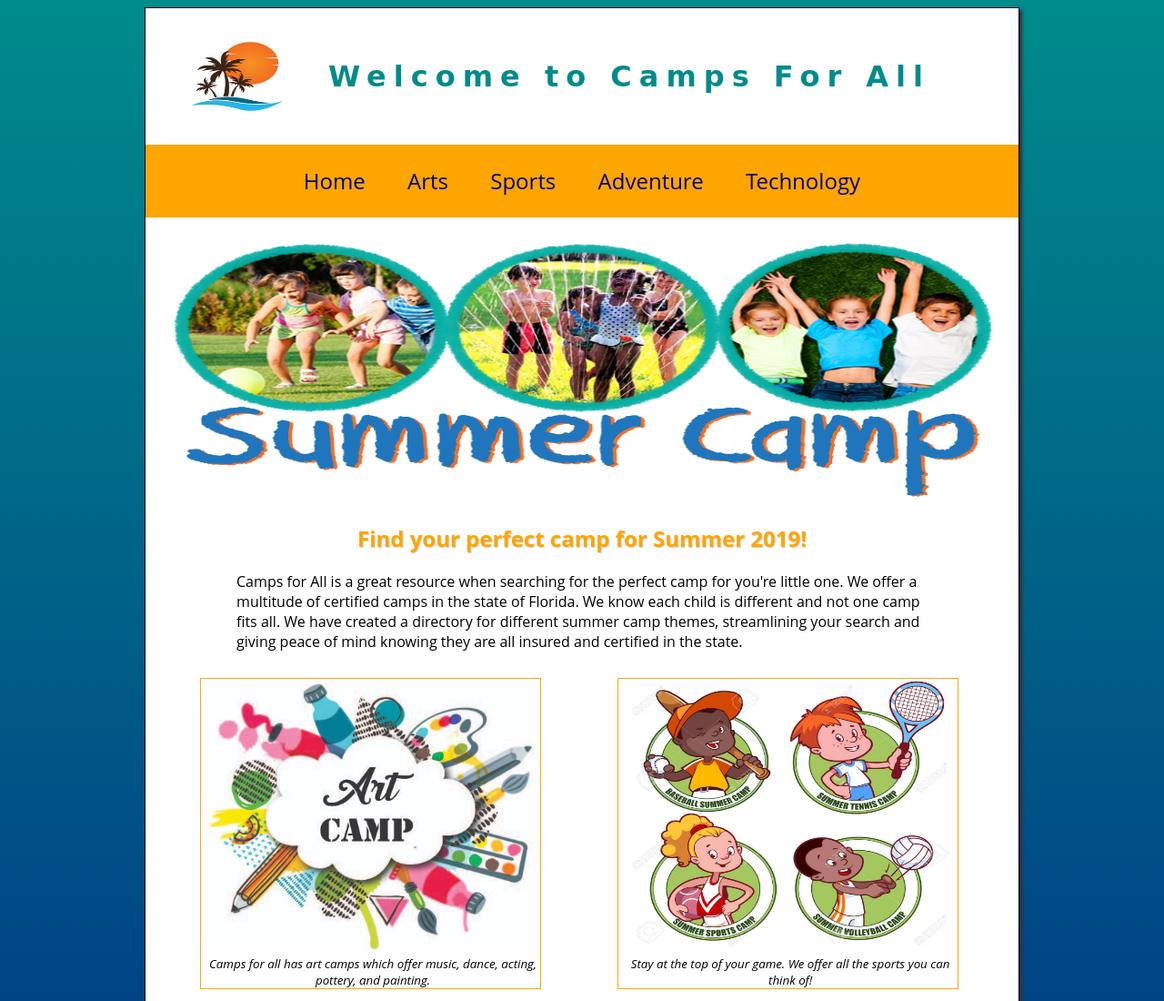
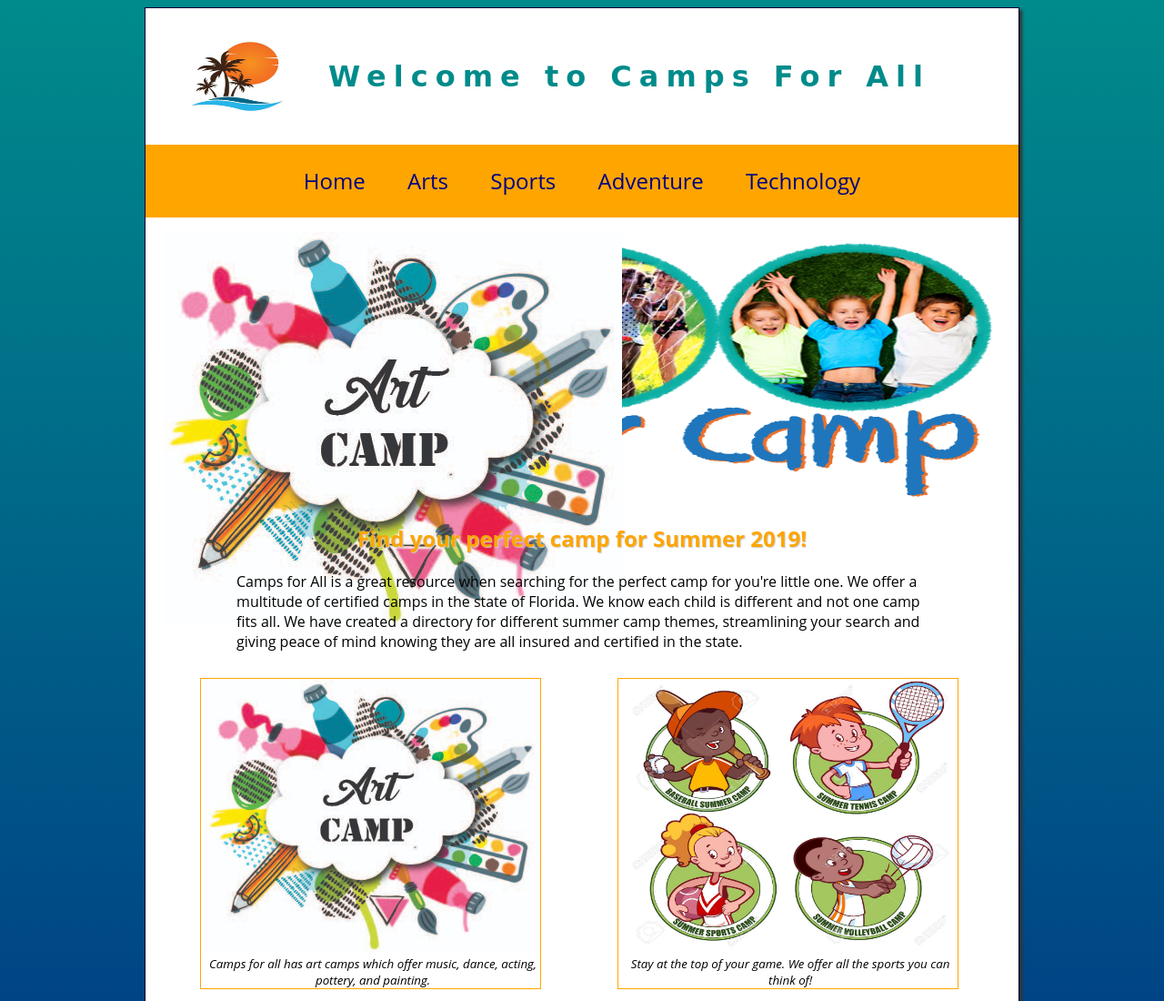
Before and after one commit to connercodes/Summercamp-site, a plain HTML site: page index.html in a window 1280 px wide. Shown: the top 1100 px of the page at 91% size. Drawn offline with Linux system fonts and the light colour scheme; files whose address does not match are found by name; a web font is replaced by a local one.

Commit message:
Update index.html

```diff
--- a/index.html
+++ b/index.html
@@ -29,7 +29,7 @@
 </nav>
 
 <main>
-	<div id="homephoto"></div>
+	<div id="homephoto"><img src="img/art1.jpg" alt="Art Camp logo"></div>
 
 	<h2>Find your perfect camp for Summer 2019!</h2>
 	<p>Camps for All is a great resource when searching for the perfect camp for you're little one. We offer a multitude of certified camps in the state of Florida. We know each child is different and not one camp fits all.  We have created a directory for different summer camp themes, streamlining your search and giving peace of mind knowing they are all insured and certified in the state.</p>
```
